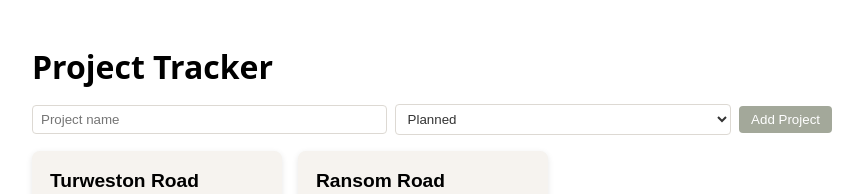
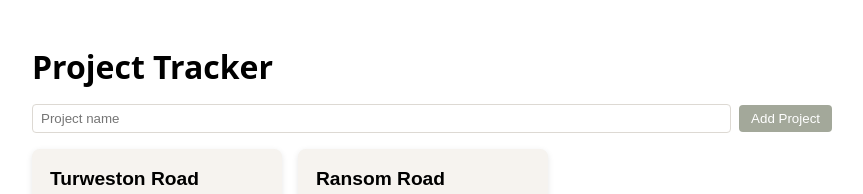
Before and after one commit to AndreaOsk/project-tracker, a React (Vite) app: page / in a window 1280 px wide. Shown: the top 194 px of the page, without its empty margins (208-1071 px from the left). Built offline with nearby package versions, Linux system fonts and the light colour scheme.

Commit message:
simplify: remove status input from add project form

```diff
--- a/src/App.jsx
+++ b/src/App.jsx
@@ -94,11 +94,11 @@ function App() {
 
 //Project functions
 
-const addProject = ({ name, status}) => {
+const addProject = ({ name }) => {
   const newId = projectsState.length
   ? Math.max(...projectsState.map((p) => p.id)) + 1 : 1;
 
-  const newProject = {id: newId, name, status, actions: []};
+  const newProject = {id: newId, name, status: DEFAULT_STATUS, actions: []};
 
   setProjectsState((prev) => [...prev,newProject]);
 };
--- a/src/components/AddProjectForm.jsx
+++ b/src/components/AddProjectForm.jsx
@@ -3,14 +3,12 @@ import styles from "./AddProjectForm.module.css"
 
 function AddProjectForm({ onAdd }) {
     const [name, setName] = useState("");
-    const [status, setStatus] = useState("Planned");
 
     const handleSubmit = (e) => {
         e.preventDefault();
         if (!name.trim()) return;
-        onAdd({ name: name.trim(), status});
+        onAdd({ name: name.trim()});
         setName("");
-        setStatus("Planned")
     };
 
     return (
@@ -22,16 +20,6 @@ function AddProjectForm({ onAdd }) {
         onChange={(e) => setName(e.target.value)}
         className={styles.input}
         />
-
-        <select
-        value={status}
-        onChange={(e) => setStatus(e.target.value)}
-        className={styles.select}
-        >
-            <option value="Precom">Precom</option>
-            <option value="Planned">Planned</option>
-            <option value="Complete">Complete</option>
-        </select>
         <button type="submit" className={styles.button}>Add Project</button>
         </form>
     );
```
